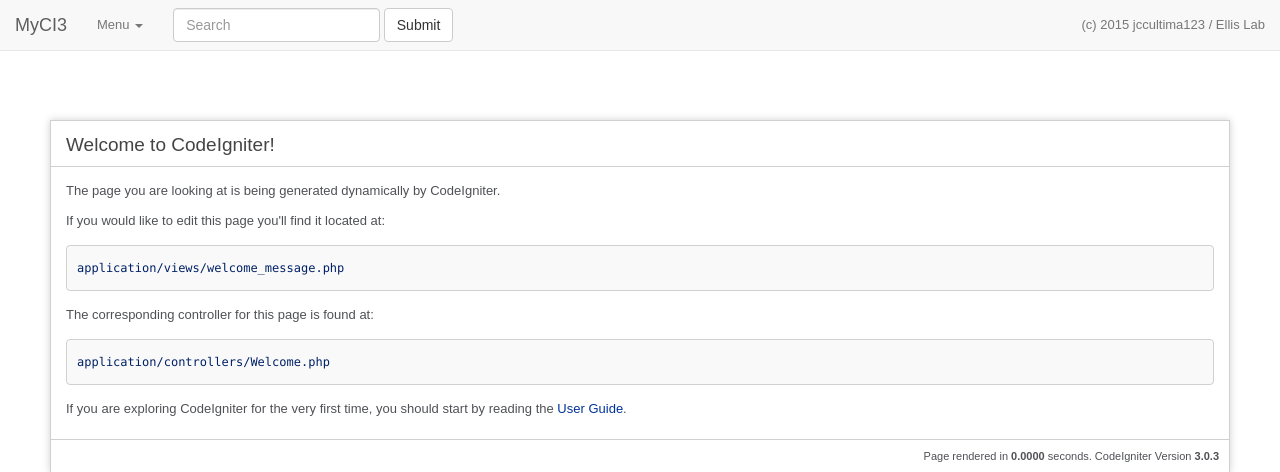
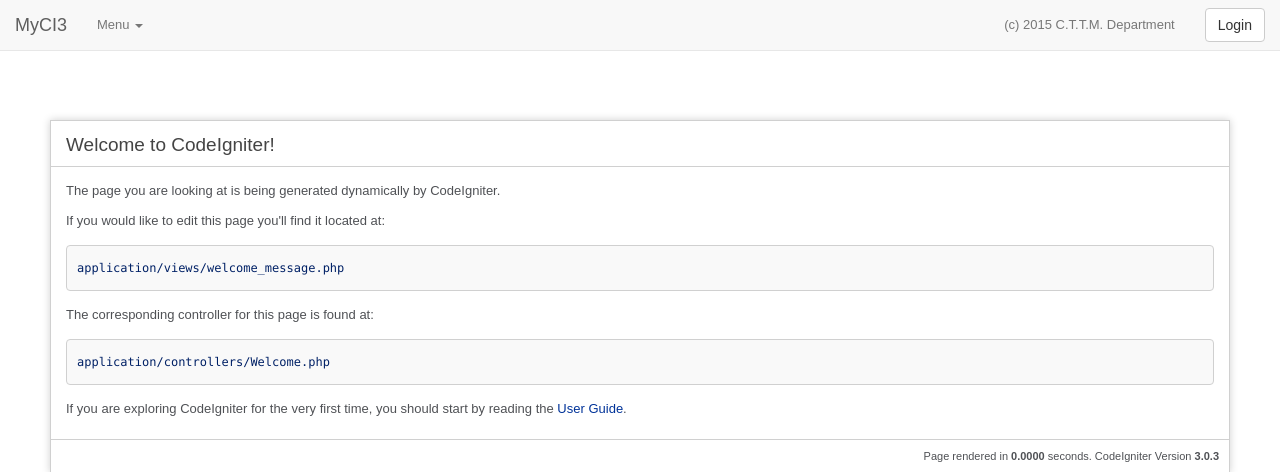
Before and after one commit to jcchikikomori/MyCI3, a CodeIgniter app: page /database/ in a window 1280 px wide. Shown: the top 472 px of the page. Run offline with CodeIgniter, Linux system fonts and the light colour scheme; some libraries are stand-ins or nearby versions.

Commit message:
Setting up

```diff
--- a/application/controllers/Login.php
+++ b/application/controllers/Login.php
@@ -5,7 +5,8 @@
 
 	public function index()
 	{
-		$this->load->template('ex');
+        // login1 was the login form with city background
+		$this->load->template('login/login1');
 	}
 
 	public function check(){
--- a/application/views/login/login.php
+++ b/application/views/login/login.php
@@ -29,7 +29,7 @@
    function createLoginRequest(){
 
      $.ajax({
-       url : 'sample/check',
+       url : 'login/check',
        type: "POST",
        data: {
              username : $('#login_username').val(),
--- a/application/views/test.php
+++ b/application/views/login/login1.php
@@ -70,8 +70,6 @@
         </div>
     </div>
 </div>
-
-<!--     // <script src="https://ajax.googleapis.com/ajax/libs/jquery/1.11.3/jquery.min.js"></script> -->
 
 <!-- <section>
 
--- a/application/views/templates/header.php
+++ b/application/views/templates/header.php
@@ -30,7 +30,7 @@
 	        <span class="icon-bar"></span>
 	        <span class="icon-bar"></span>
 	      </button>
-	      <a class="navbar-brand" href="#">MyCI3</a>
+	      <a class="navbar-brand" href="<?php echo $this->config->item('APP_HOST'); ?>">MyCI3</a>
 	    </div>
 
 	    <!-- Collect the nav links, forms, and other content for toggling -->
@@ -39,7 +39,7 @@
 	        <li class="dropdown">
 	          <a href="#" class="dropdown-toggle" data-toggle="dropdown" role="button" aria-haspopup="true" aria-expanded="false">Menu <span class="caret"></span></a>
 	          <ul class="dropdown-menu">
-	            <li><a href="test">Homepage</a></li>
+	            <li><a href="<?php echo $this->config->item('APP_HOST'); ?>">Homepage</a></li>
 	            <li><a href="posts">View Posts</a></li>
 	            <!--
 	            <li><a href="#">Something else here</a></li>
@@ -51,16 +51,16 @@
 	          </ul>
 	        </li>
 	      </ul>
-	      <form class="navbar-form navbar-left" role="search">
-	        <div class="form-group">
-	          <input type="text" class="form-control" placeholder="Search">
-	        </div>
-	        <button type="submit" class="btn btn-default">Submit</button>
-	      </form>
+
+	      <ul class="navbar-form navbar-right">
+	          <a href="login" class="btn btn-default">Login</a>
+	      </ul>
+
 	      <ul class="nav navbar-nav navbar-right">
 	        <!-- <li><a href="#">Sign In</a></li> -->
-	        <li><a>(c) <?php echo date('Y'); ?> jccultima123 / Ellis Lab</a></li>
+	        <li><a>(c) <?php echo date('Y'); ?> C.T.T.M. Department</a></li>
 	      </ul>
+
 	    </div><!-- /.navbar-collapse -->
 	  </div><!-- /.container-fluid -->
 	</nav>
```
